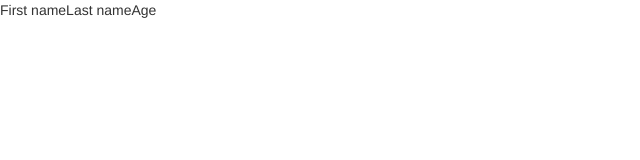
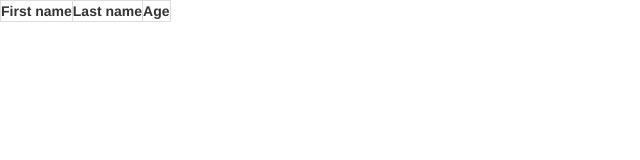
Before and after one commit to divya-vaidya/CodeFirst2, a plain HTML site: page Bootstrap_Trial.html in a window 1280 px wide. Shown: the full height of the page, 0-640 px from the left. Drawn offline with Linux system fonts and the light colour scheme.

Commit message:
change5
Stylistic changes

```diff
--- a/Bootstrap_Trial.html
+++ b/Bootstrap_Trial.html
@@ -8,11 +8,12 @@
 		<body>
 			<table class="table-bordered">
 				<tr class="success">
-					<tr>First name</tr>
-					<tr>Last name</tr>
-					<tr>Age</tr>
+					<th> First name </th>
+					<th> Last name </th>
+					<th> Age </th>
 				</tr>
 			</table>
 		</body>
 
 </html>
+<!-- username.github.io/projectname/ -->
```
